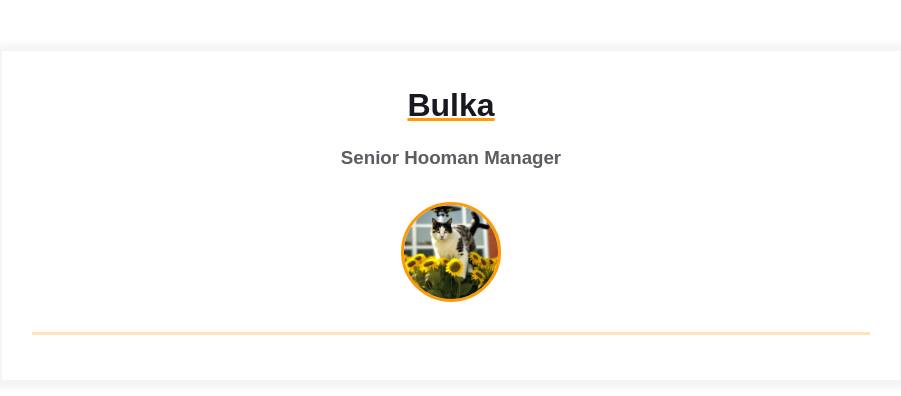
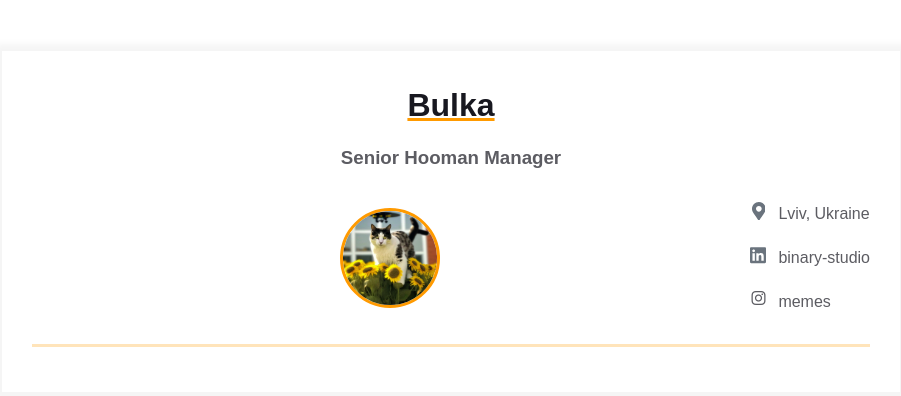
Before and after one commit to yarslvd/homepage, a plain HTML site: page index.html in a window 1280 px wide. Shown: the whole page, without its empty margins (189-1090 px from the left). Drawn offline with Linux system fonts and the light colour scheme.

Commit message:
contact info added

```diff
--- a/index.html
+++ b/index.html
@@ -5,6 +5,7 @@
     <title>Résumé</title>
     <meta name="viewport" content="width=device-width, initial-scale=1" />
     <link rel="stylesheet" href="styles.css">
+    <script src="https://kit.fontawesome.com/d4aa6febd1.js" crossorigin="anonymous"></script>
   </head>
   <body>
     <main>
@@ -21,7 +22,34 @@
                   <img class="contact-info__avatar" src="assets/avatar.png" alt="Avatar">
                 </div>
 
-                <div class="contact-info__block"></div>
+                <div class="contact-info__block">
+                    <a href="" rel="author" class="contact-info__item">
+                        <div class="contact-info__item-icon-wrapper">
+                          <svg class="contact-info__item-icon" xmlns="http://www.w3.org/2000/svg" viewBox="0 0 384 512">
+                            <path
+                              d="M172.268 501.67C26.97 291.031 0 269.413 0 192 0 85.961 85.961 0 192 0s192 85.961 192 192c0 77.413-26.97 99.031-172.268 309.67-9.535 13.774-29.93 13.773-39.464 0zM192 272c44.183 0 80-35.817 80-80s-35.817-80-80-80-80 35.817-80 80 35.817 80 80 80z">
+                            </path>
+                          </svg>
+                        </div>
+                        <span>Lviv, Ukraine</span>
+                    </a>
+                    <a href="https://ua.linkedin.com/company/binary-studio_241166" rel="author" class="contact-info__item">
+                        <div class="contact-info__item-icon-wrapper">
+                          <svg class="contact-info__item-icon" xmlns="http://www.w3.org/2000/svg" viewBox="0 0 448 512">
+                            <path
+                              d="M416 32H31.9C14.3 32 0 46.5 0 64.3v383.4C0 465.5 14.3 480 31.9 480H416c17.6 0 32-14.5 32-32.3V64.3c0-17.8-14.4-32.3-32-32.3zM135.4 416H69V202.2h66.5V416zm-33.2-243c-21.3 0-38.5-17.3-38.5-38.5S80.9 96 102.2 96c21.2 0 38.5 17.3 38.5 38.5 0 21.3-17.2 38.5-38.5 38.5zm282.1 243h-66.4V312c0-24.8-.5-56.7-34.5-56.7-34.6 0-39.9 27-39.9 54.9V416h-66.4V202.2h63.7v29.2h.9c8.9-16.8 30.6-34.5 62.9-34.5 67.2 0 79.7 44.3 79.7 101.9V416z">
+                            </path>
+                          </svg>
+                        </div>
+                        <span>binary-studio</span>
+                    </a>
+                    <a href="https://www.instagram.com/memes_degradation_amorality1/" rel="author" class="contact-info__item" target="_blank">
+                        <div class="contact-info__item-icon-wrapper">
+                            <i class="fa-brands fa-instagram contact-info__item-icon"></i>
+                        </div>
+                        <span>memes</span>
+                    </a>
+                </div>
               </div>
             </div>
           </div>
```
